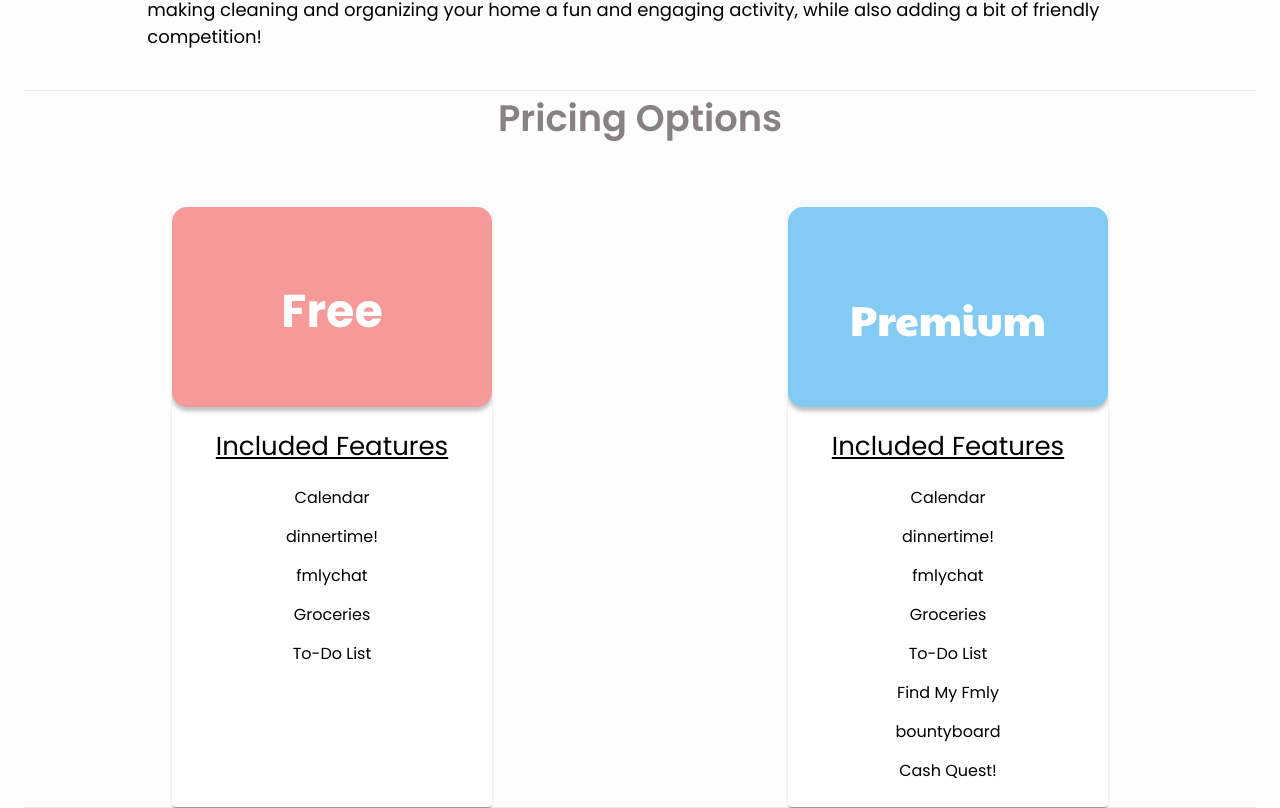
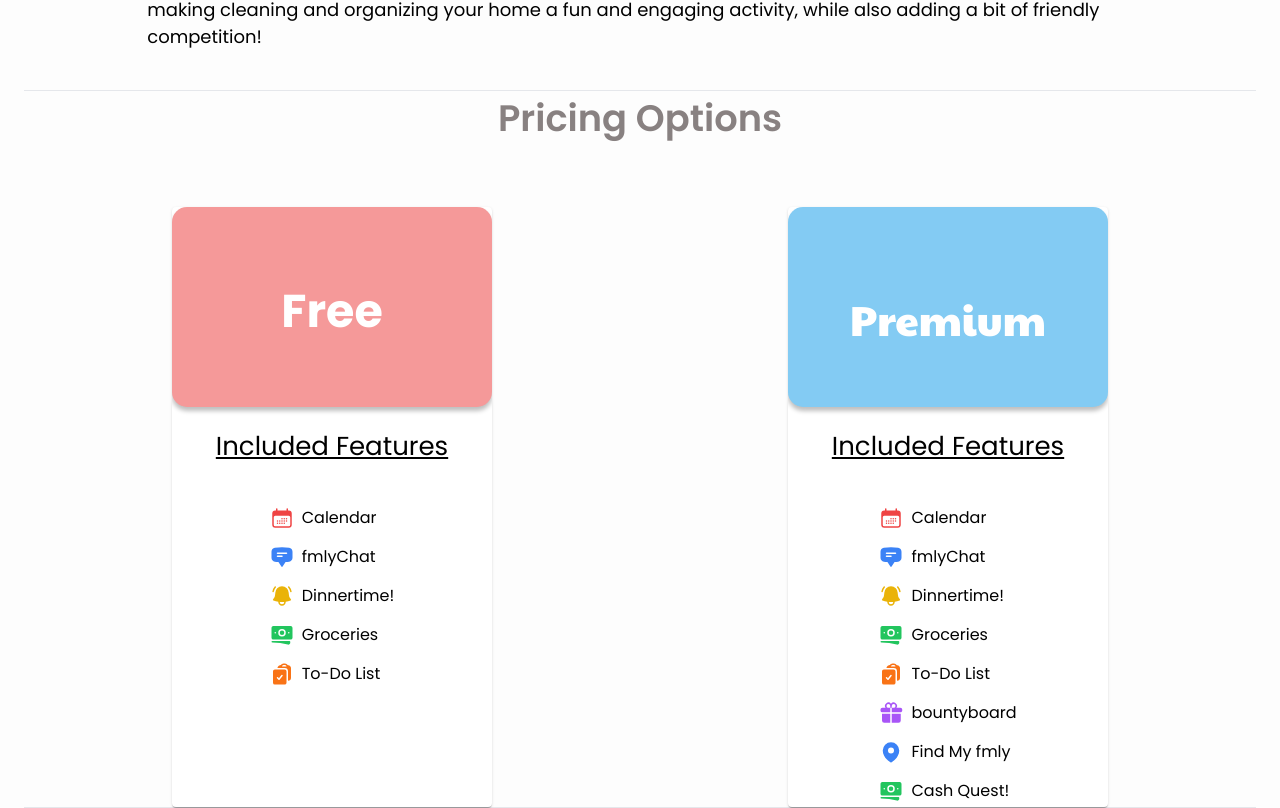
Before and after one commit to zackzellto/fmly-landing-page, a React (Vite) app in the folder client/: page /home in a window 1280 px wide. Shown: the part 4123-4931 px from the top of the page. Built offline with nearby package versions, Linux system fonts and the light colour scheme.

Commit message:
Added Icons to the pricing options.

```diff
--- a/client/src/Styles/PricingStructureStyles.css
+++ b/client/src/Styles/PricingStructureStyles.css
@@ -1,3 +1,18 @@
+.included-features-container
+{
+    width: 100%;
+    height: auto;
+    max-height: auto;
+    margin: auto;
+    position: relative;
+    margin-top: 40px;
+    margin-bottom: 40px;
+    display: flex;
+    flex-direction: row;
+    justify-content: center;
+    align-items: center;
+    flex-wrap: wrap;
+}
 .pricing-box-free{
     width: 320px;
     height: 600px;
--- a/client/src/components/Cards/PricingStructureFree.tsx
+++ b/client/src/components/Cards/PricingStructureFree.tsx
@@ -1,5 +1,5 @@
 import * as React from "react";
-import Typography from "@mui/material/Typography";
+import {  CalendarDaysIcon, BellAlertIcon, ClipboardDocumentCheckIcon, GiftIcon, ChatBubbleBottomCenterTextIcon, MapPinIcon, BanknotesIcon  } from '@heroicons/react/24/solid'
 import { Card, Grid } from "@material-ui/core";
 import "../../Styles/PricingStructureStyles.css";
 
@@ -18,13 +18,41 @@ const FreePricingModel = () => {
       </div>
       <div className="pricing-box-text-free">
         <div className="included-features" >Included Features</div>
-        <ul>
-          <li>Calendar</li>
-          <li>dinnertime!</li>
-          <li>fmlychat</li>
-          <li>Groceries</li>
-          <li>To-Do List</li>
-        </ul>
+        <div className="included-features-container">
+        <ol>
+  <li className="pricing-box-text-free-li">
+    <div className="flex items-center">
+      <CalendarDaysIcon className="h-6 w-6 text-red-500 mr-2"/>
+      <div className="pricing-box-text-free-li-text">Calendar</div>
+    </div>
+  </li>
+  <li className="pricing-box-text-free-li">
+    <div className="flex items-center">
+      <ChatBubbleBottomCenterTextIcon className="h-6 w-6 text-blue-500 mr-2"/>
+      <div className="pricing-box-text-free-li-text">fmlyChat</div>
+    </div>
+  </li>
+  <li className="pricing-box-text-free-li">
+    <div className="flex items-center">
+      <BellAlertIcon className="h-6 w-6 text-yellow-500 mr-2"/>
+      <div className="pricing-box-text-free-li-text">Dinnertime!</div>
+    </div>
+  </li>
+  <li className="pricing-box-text-free-li">
+    <div className="flex items-center">
+      <BanknotesIcon className="h-6 w-6 text-green-500 mr-2"/>
+      <div className="pricing-box-text-free-li-text">Groceries</div>
+    </div>
+  </li>
+  <li className="pricing-box-text-free-li">
+    <div className="flex items-center">
+      <ClipboardDocumentCheckIcon className="h-6 w-6 text-orange-500 mr-2"/>
+      <div className="pricing-box-text-free-li-text">To-Do List</div>
+    </div>
+  </li>
+</ol>
+</div>
+
       </div>
 
     </Card>
--- a/client/src/components/Cards/PricingStructureUpgrade.tsx
+++ b/client/src/components/Cards/PricingStructureUpgrade.tsx
@@ -1,6 +1,7 @@
 import Typography from "@mui/material/Typography";
 import { Card } from "@material-ui/core";
 import "../../Styles/PricingStructureStyles.css";
+import {  CalendarDaysIcon, BellAlertIcon, ClipboardDocumentCheckIcon, GiftIcon, ChatBubbleBottomCenterTextIcon, MapPinIcon, BanknotesIcon  } from '@heroicons/react/24/solid'
 import StarIconSVG from "../../assets/star-icon.svg";
 import RainbowIconSVG from "../../assets/rainbow-icon.svg";
 import GreenCheckmark from "../../assets/green-checkmark.svg";
@@ -20,16 +21,60 @@ const PremiumPricingModel = () => {
       </div>
       <div className="pricing-box-text-premium">
         <div className="included-features" >Included Features</div>
-        <ul>
-          <li>Calendar</li>
-          <li>dinnertime!</li>
-          <li>fmlychat</li>
-          <li>Groceries</li>
-          <li>To-Do List</li>
-          <li>Find My Fmly</li>
-          <li>bountyboard</li>
-          <li>Cash Quest!</li>
-        </ul>
+        <div className="included-features-container">
+        <ol>
+  <li className="pricing-box-text-free-li">
+    <div className="flex items-center">
+      <CalendarDaysIcon className="h-6 w-6 text-red-500 mr-2"/>
+      <div className="pricing-box-text-free-li-text">Calendar</div>
+    </div>
+  </li>
+  <li className="pricing-box-text-free-li">
+    <div className="flex items-center">
+      <ChatBubbleBottomCenterTextIcon className="h-6 w-6 text-blue-500 mr-2"/>
+      <div className="pricing-box-text-free-li-text">fmlyChat</div>
+    </div>
+  </li>
+  <li className="pricing-box-text-free-li">
+    <div className="flex items-center">
+      <BellAlertIcon className="h-6 w-6 text-yellow-500 mr-2"/>
+      <div className="pricing-box-text-free-li-text">Dinnertime!</div>
+    </div>
+  </li>
+  <li className="pricing-box-text-free-li">
+    <div className="flex items-center">
+      <BanknotesIcon className="h-6 w-6 text-green-500 mr-2"/>
+      <div className="pricing-box-text-free-li-text">Groceries</div>
+    </div>
+  </li>
+  <li className="pricing-box-text-free-li">
+    <div className="flex items-center">
+      <ClipboardDocumentCheckIcon className="h-6 w-6 text-orange-500 mr-2"/>
+      <div className="pricing-box-text-free-li-text">To-Do List</div>
+    </div>
+  </li>
+
+  <li className="pricing-box-text-free-li">
+    <div className="flex items-center">
+      <GiftIcon className="h-6 w-6 text-purple-500 mr-2"/>
+      <div className="pricing-box-text-free-li-text">bountyboard</div>
+    </div>
+  </li>
+  <li className="pricing-box-text-free-li">
+    <div className="flex items-center">
+      <MapPinIcon className="h-6 w-6 text-blue-500 mr-2"/>
+      <div className="pricing-box-text-free-li-text">Find My fmly</div>
+    </div>
+  </li>
+  <li className="pricing-box-text-free-li">
+    <div className="flex items-center">
+      <BanknotesIcon className="h-6 w-6 text-green-500 mr-2"/>
+      <div className="pricing-box-text-free-li-text">Cash Quest!</div>
+    </div>
+  </li>
+
+</ol>
+</div>
       </div>
 
     </Card>
```
